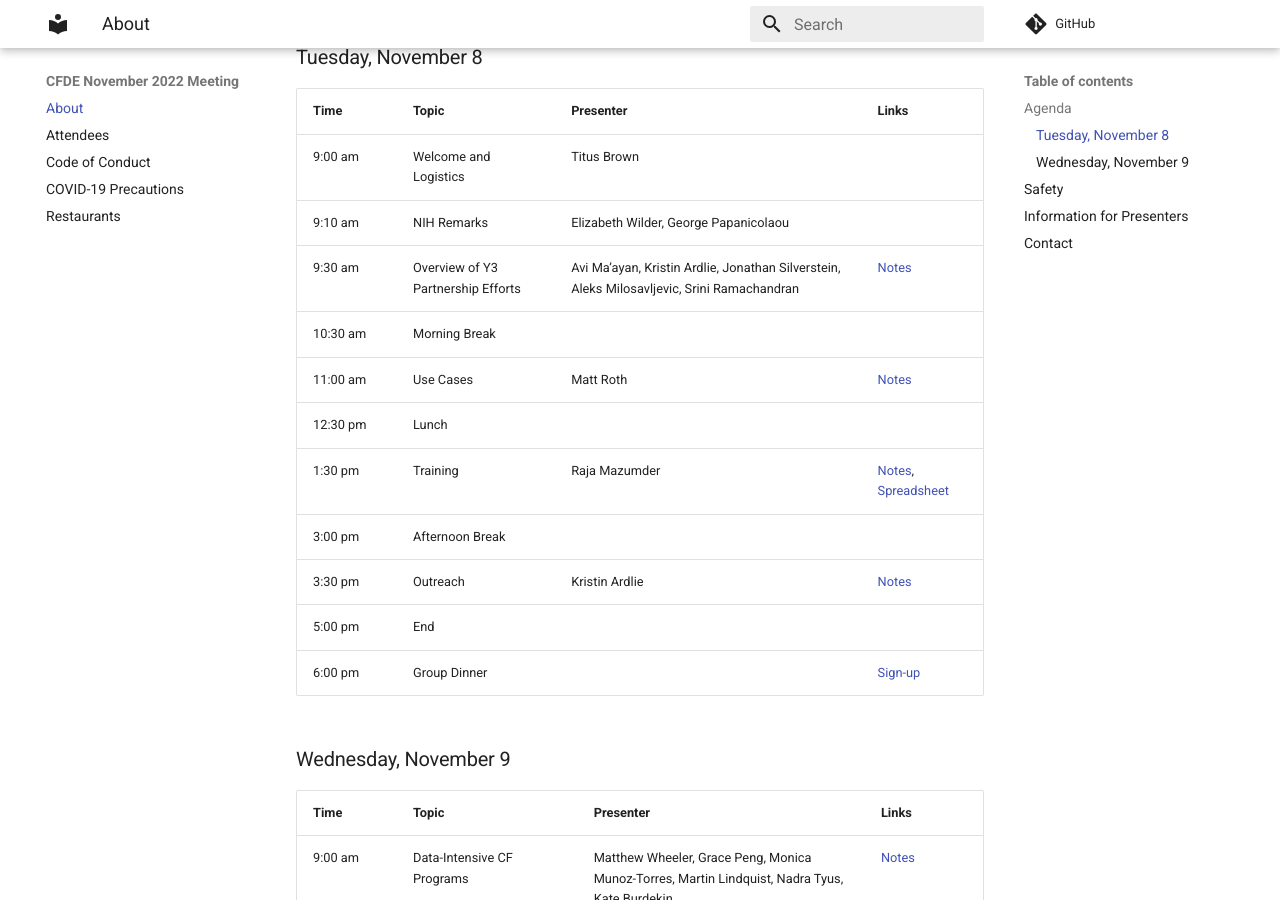
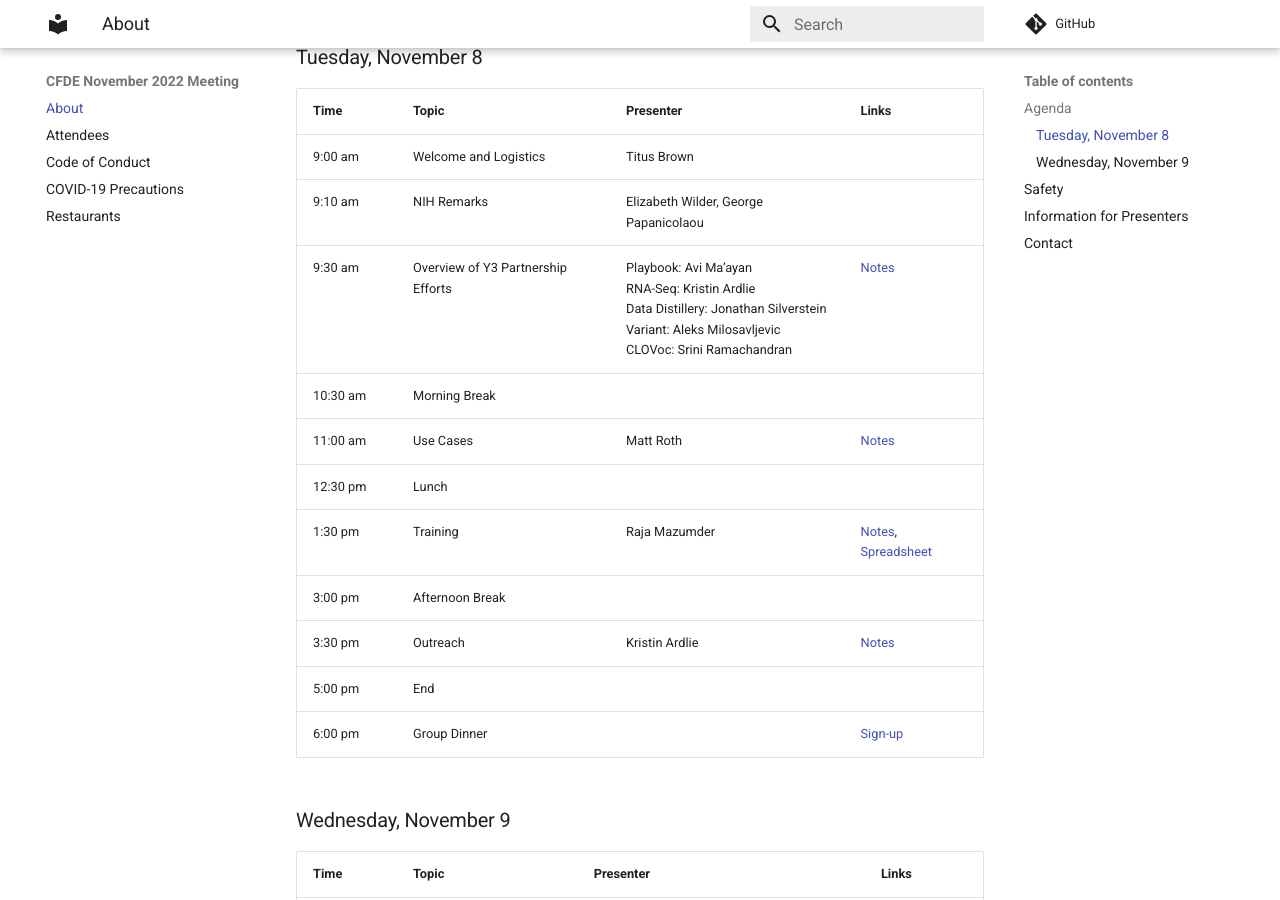
Before and after one commit to nih-cfde/2022-nov-meeting, an MkDocs documentation site: the page built from docs/index.md, in a window 1280 px wide and 900 px high, scrolled down 513 px. Built offline with MkDocs 1.6.1 and Material for MkDocs 9.7.7, drawn with Linux system fonts in a browser that asks for light colours; comment, search, counter and statistics services are not loaded.

Commit message:
add line breaks to table

```diff
--- a/docs/index.md
+++ b/docs/index.md
@@ -17,7 +17,7 @@ _All times are shown in Eastern Time._
 | --- | --- | --- | --- |
 | 9:00 am | Welcome and Logistics | Titus Brown | |
 | 9:10 am | NIH Remarks | Elizabeth Wilder, George Papanicolaou | |
-| 9:30 am | Overview of Y3 Partnership Efforts | Avi Ma’ayan, Kristin Ardlie, Jonathan Silverstein, Aleks Milosavljevic, Srini Ramachandran | [Notes](https://docs.google.com/document/d/1HGAC3fmTugRA0fLD-GMCNVUQwvh5_etdiZ7fBq4ccJQ/edit?usp=share_link) |
+| 9:30 am | Overview of Y3 Partnership Efforts | Playbook: Avi Ma’ayan <br> RNA-Seq: Kristin Ardlie <br> Data Distillery: Jonathan Silverstein <br> Variant: Aleks Milosavljevic <br> CLOVoc: Srini Ramachandran | [Notes](https://docs.google.com/document/d/1HGAC3fmTugRA0fLD-GMCNVUQwvh5_etdiZ7fBq4ccJQ/edit?usp=share_link) |
 | 10:30 am | Morning Break | |
 | 11:00 am | Use Cases | Matt Roth |[Notes](https://docs.google.com/document/d/1pPa4jWUQnnmZOUjNtXZzJXjYSbNH70ZY0eC4QypHvgM/edit?usp=share_link) |
 | 12:30 pm | Lunch | | |
```
